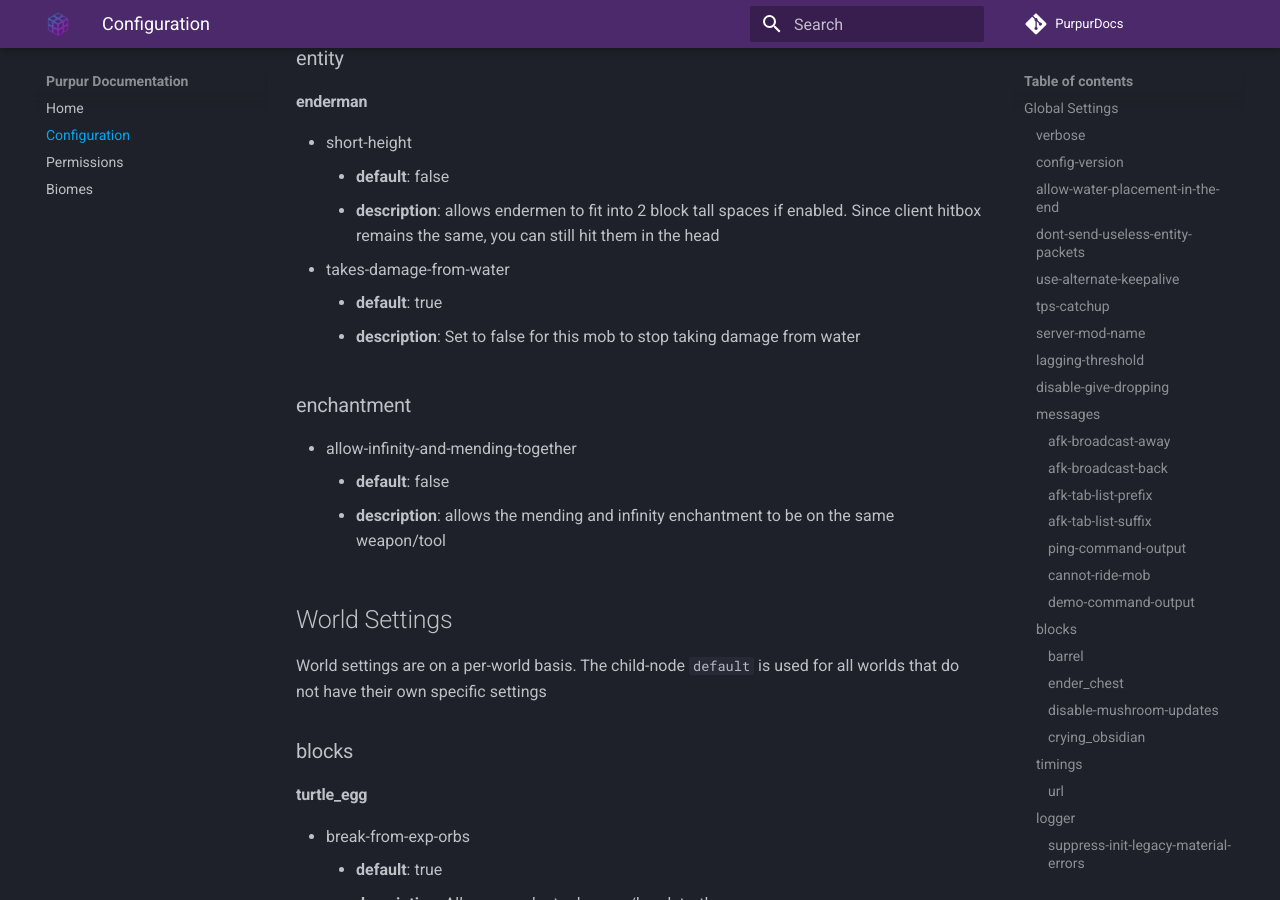
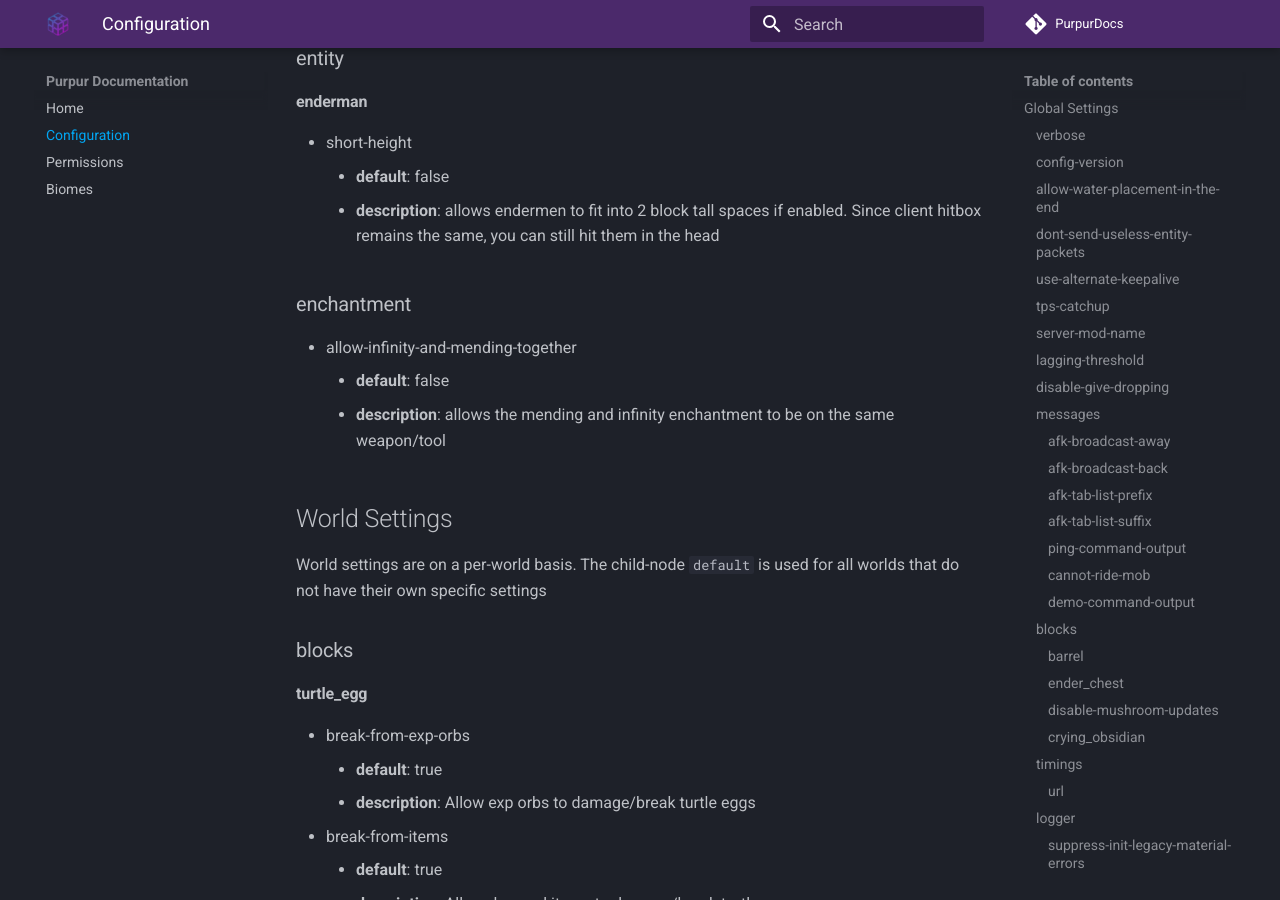
Before and after one commit to PurpurMC/PurpurDocs, an MkDocs documentation site: the page built from docs/Configuration.md, in a window 1280 px wide and 900 px high, scrolled down 5439 px. Built offline with MkDocs 1.6.1 and Material for MkDocs 9.7.7, drawn with Linux system fonts in a browser that asks for light colours; comment, search, counter and statistics services are not loaded; some of the changed text lies outside the part shown.

Commit message:
Moved takes-damage-from-water
Was in the wrong place for enderman

```diff
--- a/docs/Configuration.md
+++ b/docs/Configuration.md
@@ -166,9 +166,6 @@ Requires the `bukkit.command.demo` permission ([Permissions](Permissions))
 * short-height
     - **default**: false
     - **description**: allows endermen to fit into 2 block tall spaces if enabled. Since client hitbox remains the same, you can still hit them in the head
-* takes-damage-from-water
-    - **default**: true
-    - **description**: Set to false for this mob to stop taking damage from water
 
 ### enchantment
 
```
Also changed, not shown: other parts of docs/Configuration.md (+3 -0 lines).
